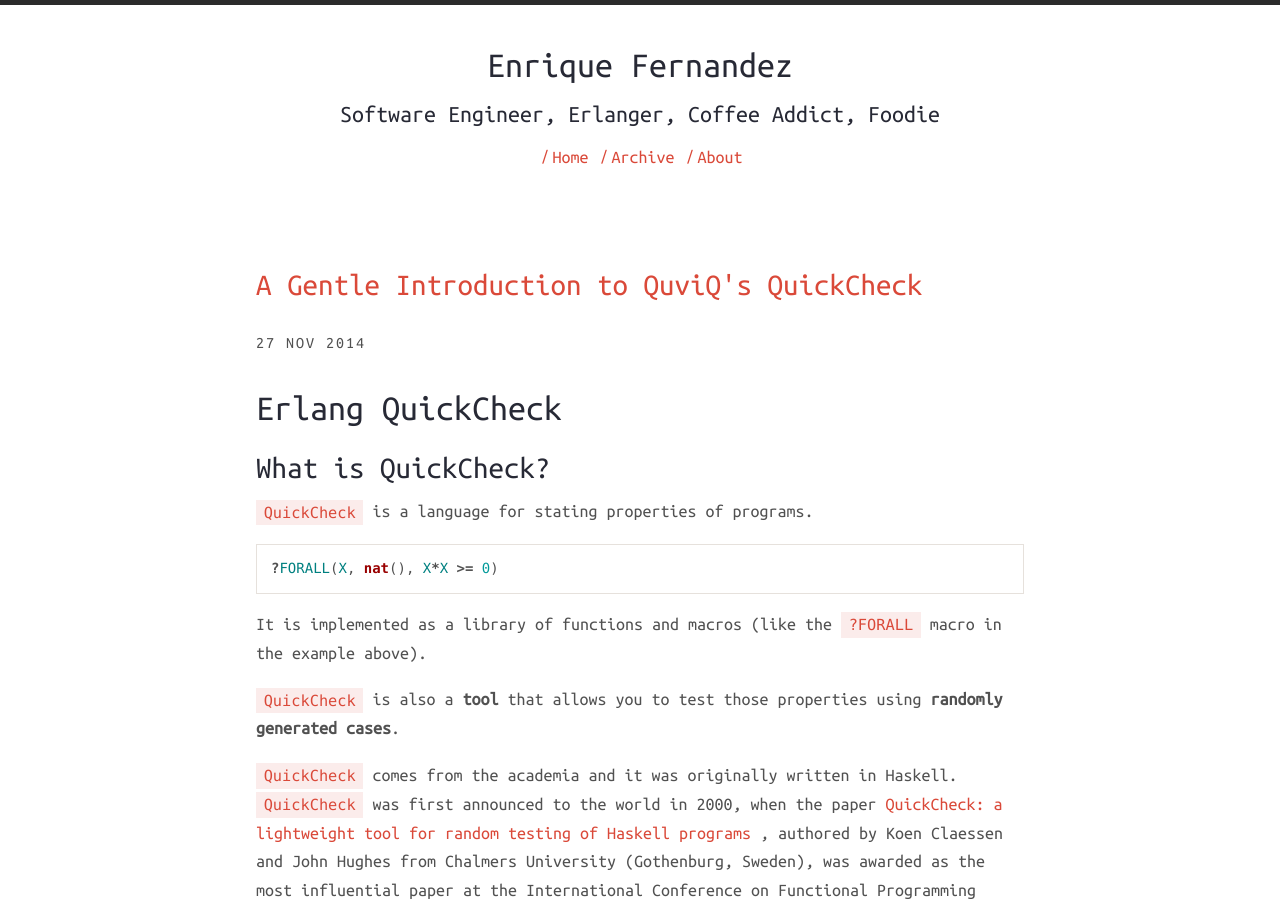
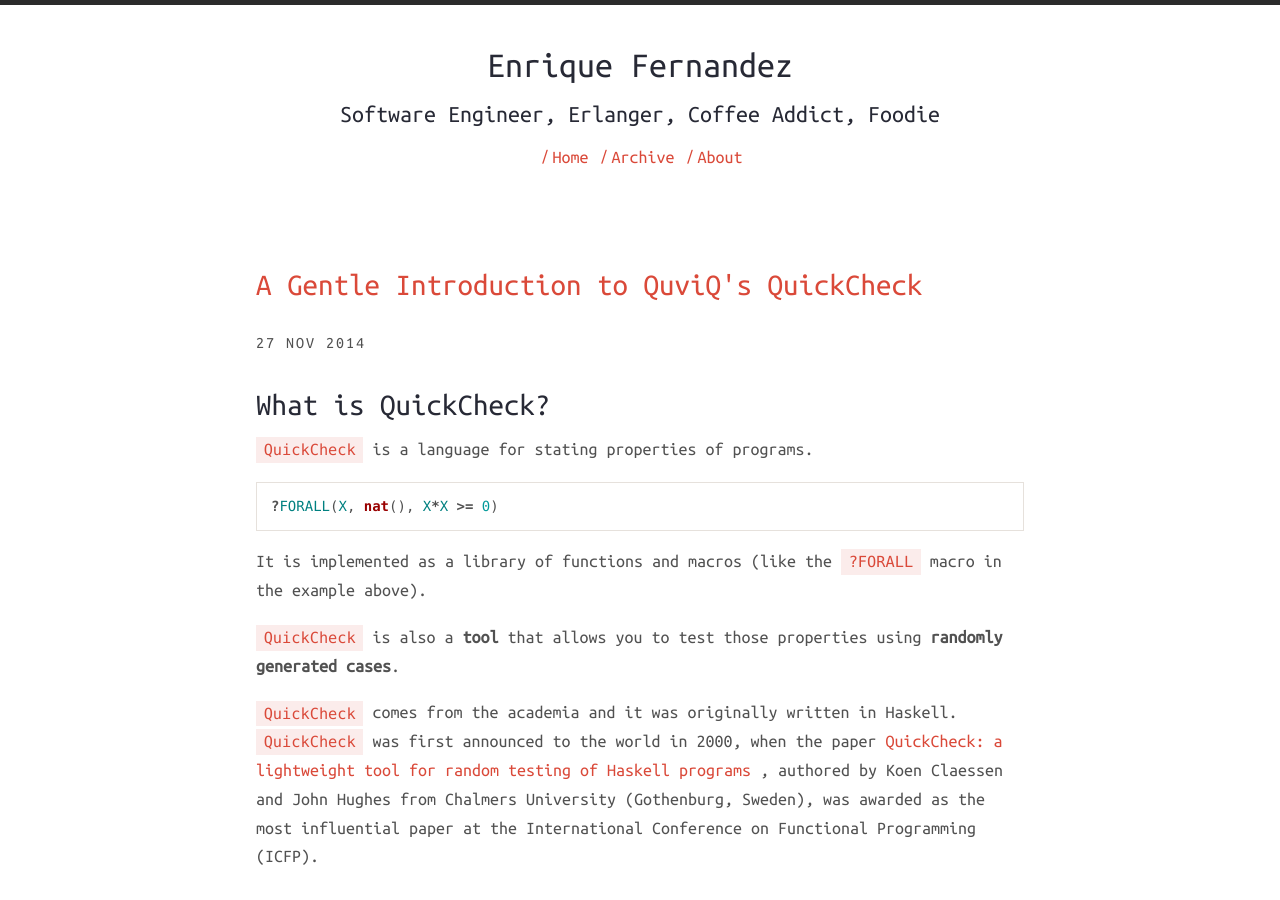
Before and after one commit to efcasado/efcasado.github.io, a Jekyll site: the page built from _posts/2014-11-27-quickcheck-intro.markdown, in a window 1280 px wide and 900 px high. Built offline with Jekyll 4.4.1, drawn with Linux system fonts in a browser that asks for light colours; nearby versions of some CDN libraries; comment, search, counter and statistics services are not loaded.

Commit message:
Update QuickCheck introduction post

```diff
--- a/_posts/2014-11-27-quickcheck-intro.markdown
+++ b/_posts/2014-11-27-quickcheck-intro.markdown
@@ -7,8 +7,6 @@
 - blog
 permalink: quviq-quickcheck-intro
 ---
-
-# Erlang QuickCheck
 
 ## What is QuickCheck?
 
```
